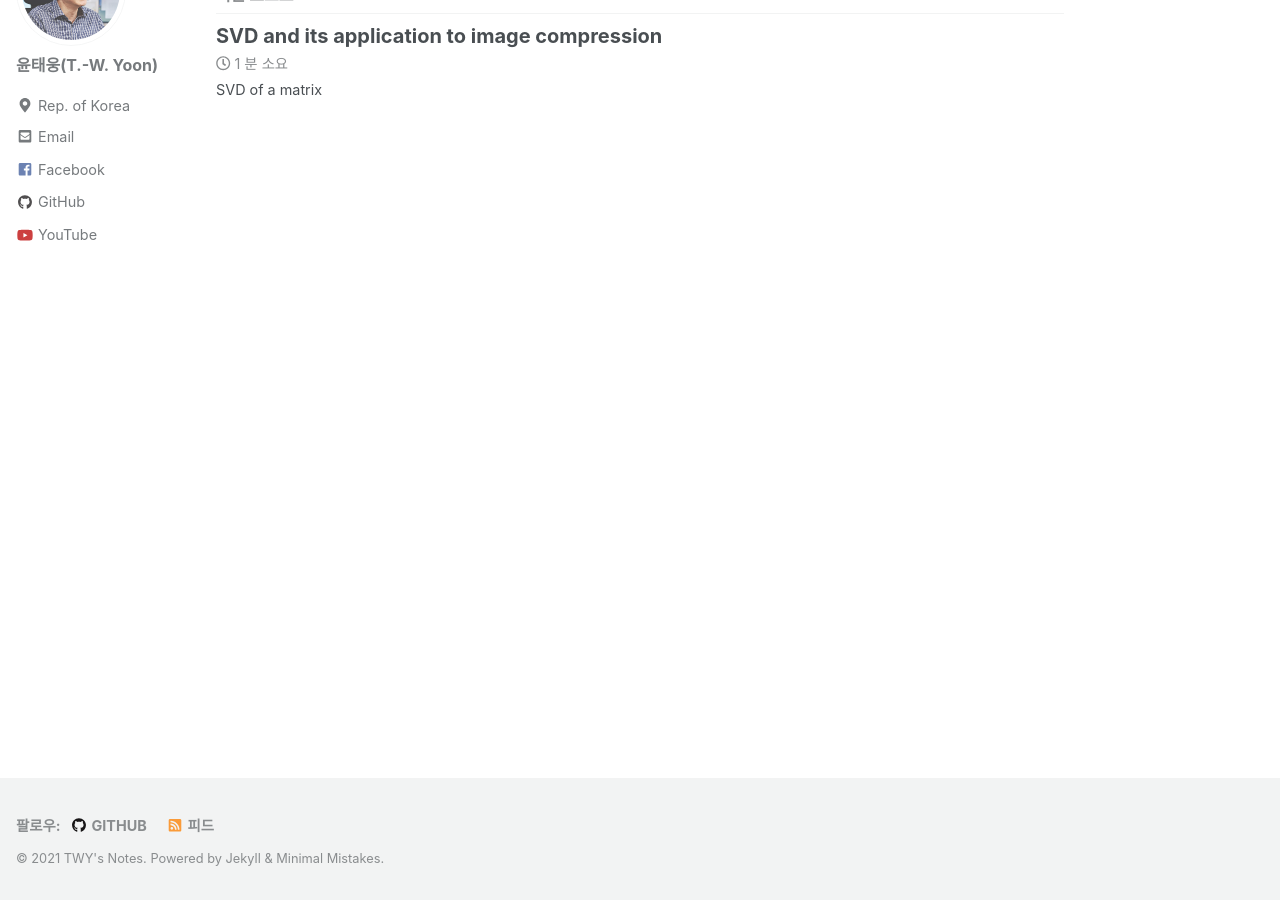
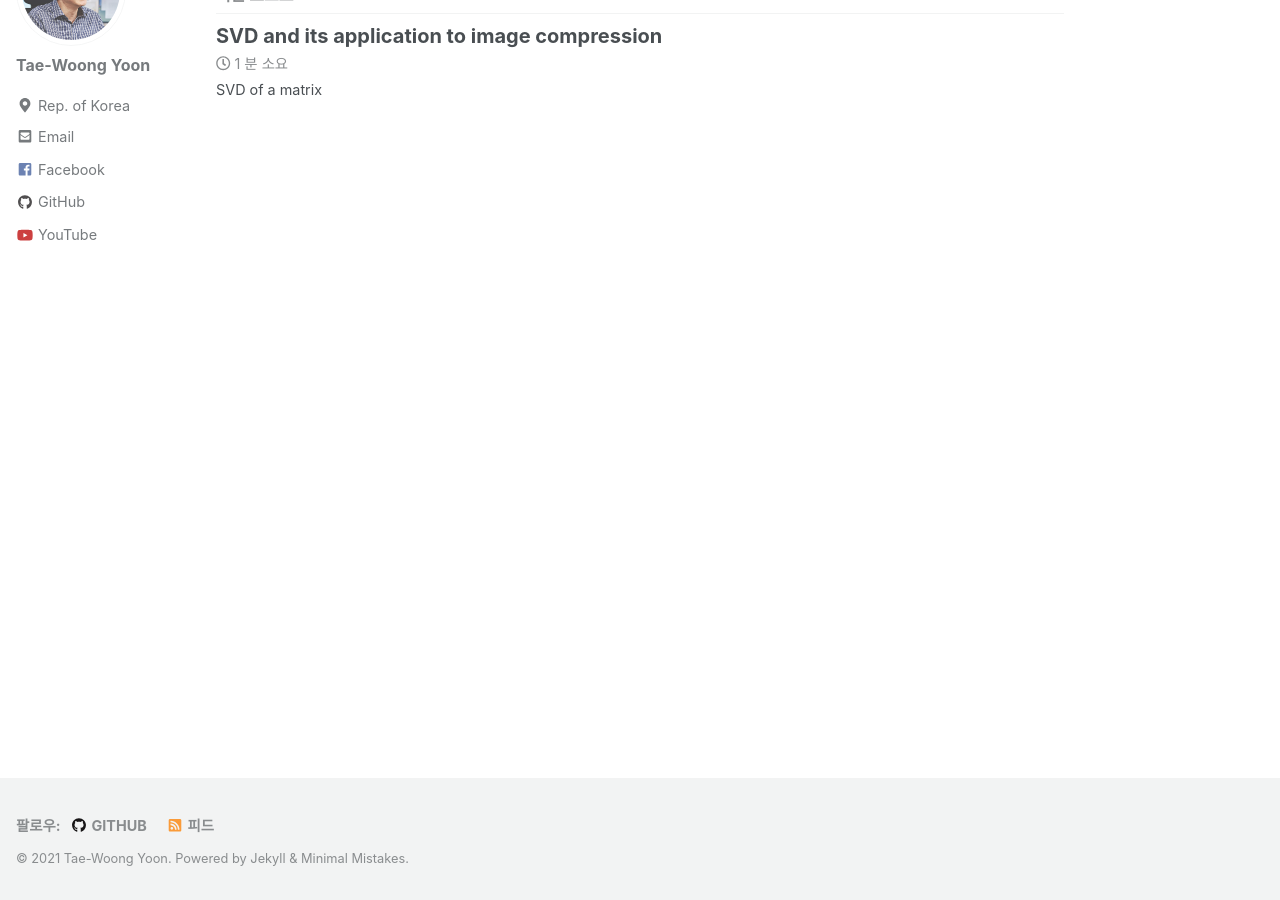
Before and after one commit to twy80/mkkim85.github.io, a Jekyll site: the page built from index.html, in a window 1280 px wide and 900 px high, scrolled down 174 px. Built offline with Jekyll 4.4.1, drawn with Linux system fonts in a browser that asks for light colours; nearby versions of some CDN libraries; the list of posts is cut into pages by our own code.

Commit message:
Update _config.yml

```diff
--- a/_config.yml
+++ b/_config.yml
@@ -18,7 +18,7 @@ minimal_mistakes_skin    : "default" # "air", "aqua", "contrast", "dark", "dirt"
 locale                   : "ko"
 title                    : "TWY's Notes"
 title_separator          : "-"
-name                     : ""
+name                     : "Tae-Woong Yoon"
 description              : "Miscellaneous stories."
 url                      : "https://twy80.github.io" # the base hostname & protocol for your site e.g. "https://mmistakes.github.io"
 baseurl                  : "" # the subpath of your site, e.g. "/blog"
@@ -100,7 +100,7 @@ analytics:
 
 # Site Author
 author:
-  name             : "윤태웅(T.-W. Yoon)"
+  name             : "Tae-Woong Yoon"
   avatar           : "/assets/images/bio-photo.jpg" #"/assets/images/bio-photo.jpg" # path of avatar image, e.g. "/assets/images/bio-photo.jpg"
   bio              : ""
   location         : "Rep. of Korea"
```
